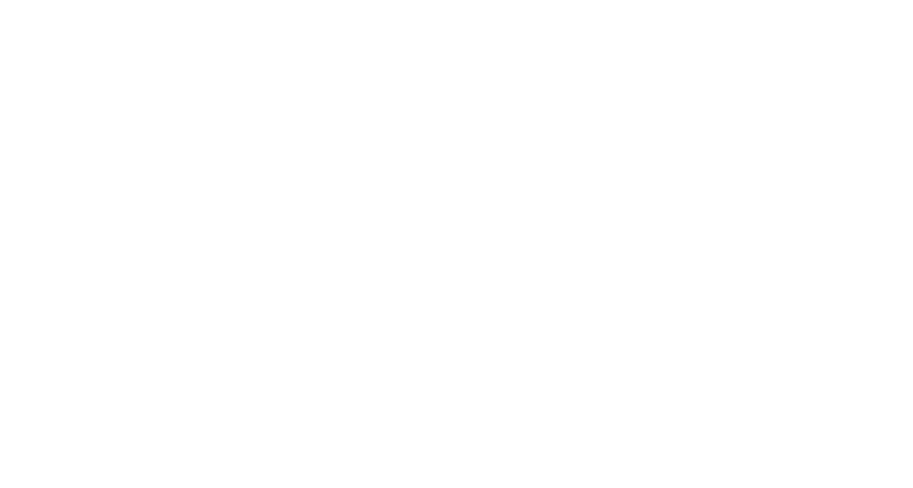
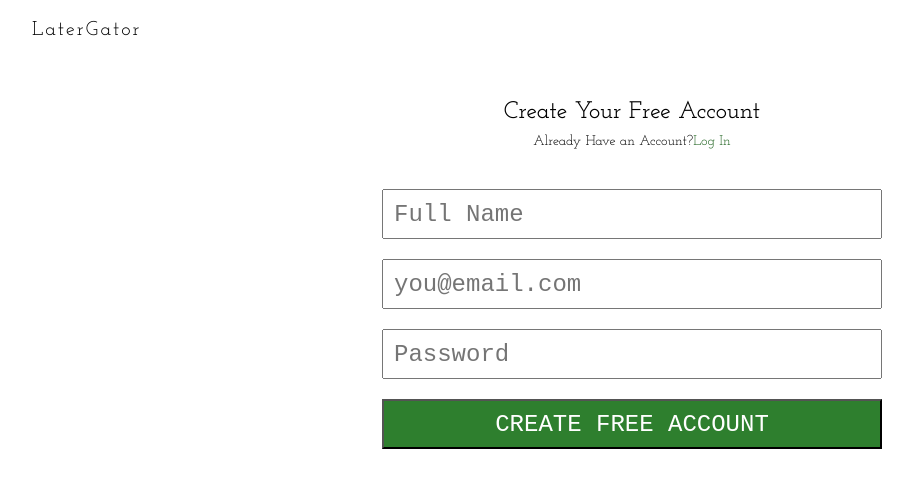
Before and after one commit to LeeJay0126/virtual_time_capsule, a React (Create React App) app: page /signup in a window 1280 px wide. Before the commit this address had no page. Shown: the top 488 px of the page, without its empty margins (8-921 px from the left). Built offline with nearby package versions, Linux system fonts and the light colour scheme; the HTML template or start-up script is replaced by a standard one.

Commit message:
Sign Up page implemented
Sign Up page implemented.
Endpoint set up (temporarily)

```diff
--- a/package.json
+++ b/package.json
@@ -6,6 +6,7 @@
     "@testing-library/jest-dom": "^5.17.0",
     "@testing-library/react": "^13.4.0",
     "@testing-library/user-event": "^13.5.0",
+    "axios": "^1.7.4",
     "react": "^18.3.1",
     "react-dom": "^18.3.1",
     "react-router-dom": "^6.26.0",
--- a/src/App.js
+++ b/src/App.js
@@ -2,6 +2,7 @@
 import { LoginContext } from "./components/context/LoginContext";
 import Home from "./pages/Home/Home";
 import { useState } from "react";
+import SignUp from "./pages/Account/SignUp";
 
 function App() {
   const [isLoggedIn, setLoggedIn] = useState(false);
@@ -11,6 +12,7 @@
       <BrowserRouter>
         <Routes>
           <Route path="/" element={<Home />} />
+          <Route path="/signup" element={<SignUp />} />
         </Routes>
       </BrowserRouter>
     </LoginContext.Provider>
--- a/src/components/nav/Nav.js
+++ b/src/components/nav/Nav.js
@@ -6,7 +6,7 @@
 
     return (
         <nav className="navContainer">
-            <Link to="/" className="Logo">V_TimeCapsule</Link>
+            <Link to="/" className="Logo">LaterGator</Link>
             <NavOptions/>
         </nav>
     );
--- a/src/components/nav/NavOptions.js
+++ b/src/components/nav/NavOptions.js
@@ -1,6 +1,7 @@
 // Context needs to be replaced with Cookies or Tokens later.
 import { LoginContext } from "../context/LoginContext";
 import { useContext } from "react";
+import { Link } from "react-router-dom";
 
 const NavOptions = () => {
   const { isLoggedIn, setLoggedIn } = useContext(LoginContext);
@@ -26,7 +27,7 @@
       <li className="menuBarItems" onClick={tempLoginHandler}>
         Sign In
       </li>
-      <li className="menuBarItems">Sign Up</li>
+      <li className="menuBarItems"><Link to="/signup">Sign Up</Link></li>
     </ul>
   );
 
--- /dev/null
+++ b/src/pages/Account/Account.css
@@ -0,0 +1,76 @@
+/*
+    CSS Style Sheet for Account / Sign in
+*/
+
+/*
+    Account Page Nav
+*/
+
+.accountNav {
+    display: flex;
+    padding: 20px 40px;
+    align-items: center;
+    justify-content: space-between;
+}
+
+.Logo {
+    font-size: 20px;
+    letter-spacing: 2px;
+    color: black;
+    text-decoration: none;
+}
+
+.Logo:visited {
+    color: black;
+    text-decoration: none;
+}
+
+/*
+    Sign in / Sign up section
+*/
+
+.AccountMain {
+    margin: 0 auto;
+    max-width: 500px;
+}
+
+.AccountHeading {
+    font-weight: 500;
+    text-align: center;
+    font-size: 24px;
+    padding: 40px 0 10px 0;
+}
+
+.SecondaryAccountHeading {
+    font-weight: 400;
+    text-align: center;
+    font-size: 14px;
+    padding-bottom: 40px;
+}
+
+.AccountLink {
+    text-decoration: none;
+    color: rgb(24, 94, 24);
+}
+
+.AccountInputSection {
+    display: flex;
+    flex-direction: column;
+    row-gap: 20px;
+}
+
+.LoginFields {
+    height: 50px;
+    font-size: 24px;
+    padding: 0 10px;
+    font-family: 'Courier New', Courier, monospace;
+}
+
+.LoginButton {
+    height: 50px;
+    font-size: 24px;
+    font-family: 'Courier New', Courier, monospace;
+    background-color: rgb(46, 127, 46);
+    color: white;
+    cursor: pointer;
+}
--- /dev/null
+++ b/src/pages/Account/AccountNav.js
@@ -0,0 +1,13 @@
+import { Link } from "react-router-dom";
+
+const AccountNav = () => {
+  return (
+    <nav className="accountNav">
+      <Link to="/" className="Logo">
+        LaterGator
+      </Link>
+    </nav>
+  );
+};
+
+export default AccountNav;
--- /dev/null
+++ b/src/pages/Account/SignUp.js
@@ -0,0 +1,66 @@
+import AccountNav from "./AccountNav";
+import { Link, useNavigate } from "react-router-dom";
+import React, {useState} from "react";
+import axios from "axios";
+import "./Account.css";
+
+
+const SignUp = () => {
+
+    const [value, setValue] = useState({
+        name: "",
+        email: "",
+        password: ""
+    });
+
+    //url is subjected to be changed after setting up the server
+    const url = "http://localhost:3500/users/signup";
+    const navigate = useNavigate();
+
+    async function postNewUser(e){
+        e.preventDefault();
+        //better validation required
+        if(!(value.email == "" && value.email == "" && value.password == "")){
+            await axios.post(url, {
+                name: value.name,
+                email: value.email,
+                poassword:value.password
+            }).then(res=>{
+                console.log(res.data);
+                if(res.data == "success"){
+                    alert("Success!");
+                    navigate("/");
+                }else{
+                    alert(res.data);
+                }
+            }).catch(err=>{
+                console.log(err);
+            });
+        }else{
+            alert("Please don't leave any of the fields blank");
+        }
+    };
+
+  return (
+    <div>
+      <AccountNav />
+      <main className="AccountMain">
+        <h1 className="AccountHeading">Create Your Free Account</h1>
+        <h2 className="SecondaryAccountHeading">
+          Already Have an Account?
+          <Link to="/signin" className="AccountLink">
+            Log In
+          </Link>
+        </h2>
+        <form className="AccountInputSection" onSubmit={postNewUser}>
+            <input type="text" placeholder="Full Name" className="LoginFields" onChange={(e) => setValue({...value, name:e.target.value})}/>
+            <input type="text" placeholder="you@email.com" className="LoginFields" onChange={(e) => setValue({...value, email:e.target.value})}/>
+            <input type="text" placeholder="Password" className="LoginFields" onChange={(e) => setValue({...value, password:e.target.value})}/>
+            <button type="submit" className="LoginButton">CREATE FREE ACCOUNT </button>
+        </form>
+      </main>
+    </div>
+  );
+};
+
+export default SignUp;
--- a/src/pages/Home/Home.css
+++ b/src/pages/Home/Home.css
@@ -1,3 +1,10 @@
+/*
+    CSS Styling For Home Page
+*/
+
+/*
+    Home Hero Section
+*/
 
 .homeHero {
     background-image: url(../../components/images/homeHeroImg.jpg);
@@ -5,4 +12,20 @@
     height: 40vw;
     background-size: cover;
     background-position: center;
+    display: grid;
+    grid-template-columns: 1fr 1fr;
+    align-items: center;
+    justify-items: center;
 }
+
+.homeHeroHeading{
+    padding-bottom: 10px;
+    letter-spacing: 3px;
+    font-weight: 400;
+}
+
+.secondaryHomeHeroHeading {
+    font-weight: 400;
+    font-size: 12px;
+    letter-spacing: 3px;
+}
--- a/src/pages/Home/HomeHero.js
+++ b/src/pages/Home/HomeHero.js
@@ -4,7 +4,18 @@
 
     return(
         <main className="homeHero">
-
+            <div></div>
+            <section className="homeHeroHeader">
+                <h1 className="homeHeroHeading">
+                    VIRTUAL
+                </h1>
+                <h1 className="homeHeroHeading">
+                    TIME CAPSULE
+                </h1>
+                <h2 className="secondaryHomeHeroHeading">
+                    Pleasant Present for Future You
+                </h2>
+            </section>
         </main>
     );
 };
```
Also changed, not shown: src/pages/Account/SignIn.js (added, +9 -0 lines), 2 other files (tests, documents, lock files or other folders).
